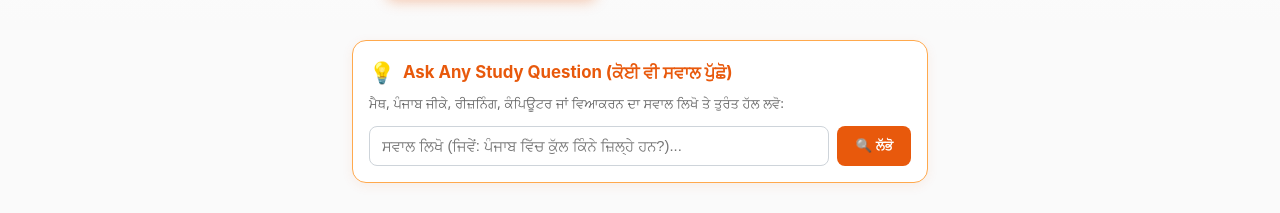
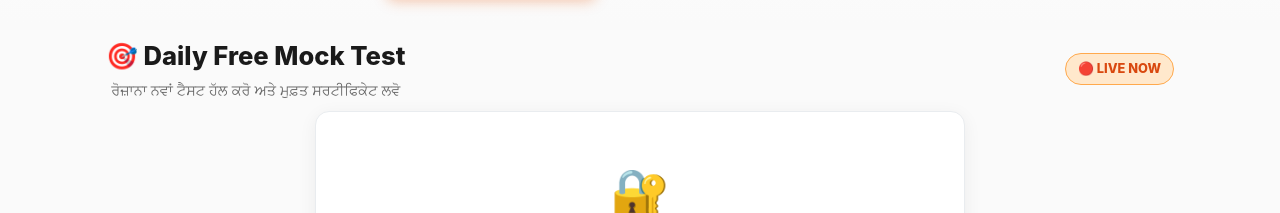
Before and after one commit to deadpoolsi/Amanstudypoint, a plain HTML site: page index.html in a window 1280 px wide. Shown: the part 297-510 px from the top of the page. Drawn offline with Linux system fonts and the light colour scheme; no server answers.

Commit message:
Remove AI Study Doubt Search Box section

```diff
--- a/index.html
+++ b/index.html
@@ -108,28 +108,6 @@
   </div>
 </section>
 
-<!-- 🔍 AI Study Doubt Search Box -->
-<section id="doubt-search" class="container" style="margin: 18px auto; max-width: 600px; padding: 0 12px;">
-  <div style="background: #ffffff; border: 1.5px solid #ffa94d; border-radius: 14px; padding: 16px; box-shadow: 0 3px 12px rgba(232,89,12,0.08);">
-    <div style="display: flex; align-items: center; gap: 8px; margin-bottom: 6px;">
-      <span style="font-size: 1.3rem;">💡</span>
-      <h3 style="margin: 0; font-size: 1.05rem; color: #e8590c;">Ask Any Study Question (ਕੋਈ ਵੀ ਸਵਾਲ ਪੁੱਛੋ)</h3>
-    </div>
-    <p style="color: #666; font-size: 0.82rem; margin-bottom: 12px;">
-      ਮੈਥ, ਪੰਜਾਬ ਜੀਕੇ, ਰੀਜ਼ਨਿੰਗ, ਕੰਪਿਊਟਰ ਜਾਂ ਵਿਆਕਰਨ ਦਾ ਸਵਾਲ ਲਿਖੋ ਤੇ ਤੁਰੰਤ ਹੱਲ ਲਵੋ:
-    </p>
-
-    <div style="display: flex; gap: 8px;">
-      <input type="text" id="aiDoubtInput" placeholder="ਸਵਾਲ ਲਿਖੋ (ਜਿਵੇਂ: ਪੰਜਾਬ ਵਿੱਚ ਕੁੱਲ ਕਿੰਨੇ ਜ਼ਿਲ੍ਹੇ ਹਨ?)..." onkeypress="if(event.key === 'Enter') askDoubtAI()" style="flex: 1; padding: 11px 12px; border: 1.5px solid #ced4da; border-radius: 8px; font-size: 0.92rem; outline: none;">
-      <button onclick="askDoubtAI()" id="aiSearchBtn" style="background: #e8590c; color: #fff; border: none; padding: 11px 18px; font-weight: 700; border-radius: 8px; cursor: pointer;">
-        🔍 ਲੱਭੋ
-      </button>
-    </div>
-
-    <!-- Answer Box -->
-    <div id="aiDoubtResult" style="display: none; margin-top: 14px; padding: 12px 14px; background: #f8f9fa; border-radius: 8px; border-left: 4px solid #e8590c; font-size: 0.9rem; line-height: 1.6; color: #222;"></div>
-  </div>
-</section>
 
 <!-- 🎯 Daily Quiz -->
 <section id="quiz" class="section" style="padding-top:15px; padding-bottom:30px;">
```
